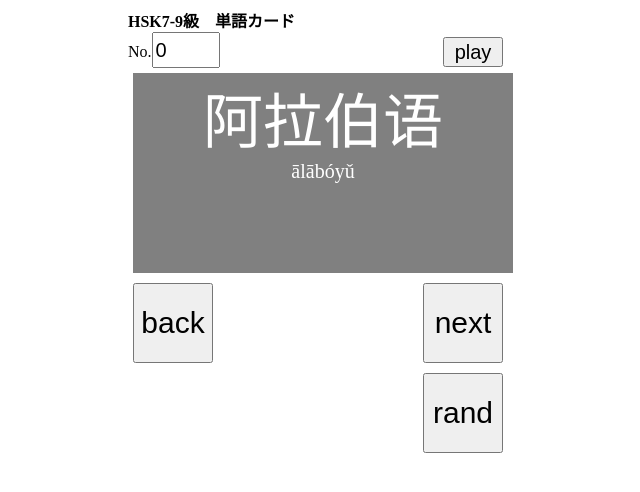
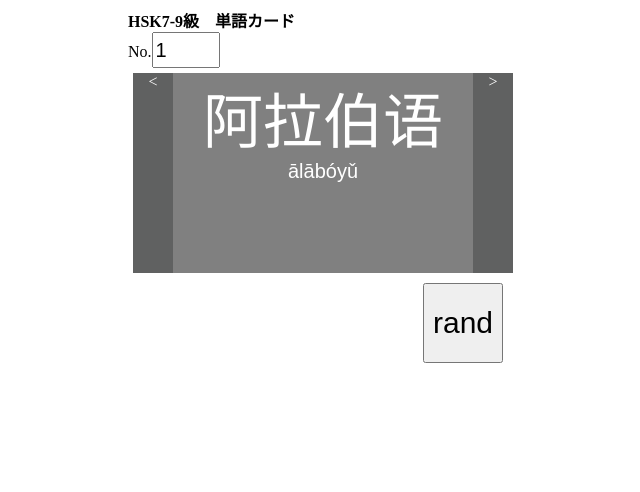
Before and after one commit to gitakichi/HSK_gaoji_word, a plain HTML site: page docs/index.html in a window 1280 px wide. Shown: the whole page, without its empty margins (322-962 px from the left). Drawn offline with Linux system fonts and the light colour scheme.

Commit message:
カードと重ねたボタンを追加

```diff
--- a/docs/index.html
+++ b/docs/index.html
@@ -16,10 +16,25 @@ h1{
 #card{
     width: 100%;
     height: 200px;
-    text-align: center;
     user-select: none;
     margin:5px;
     position:relative;
+    font-family: 'SimSun';
+}
+#word_zh{
+    font-size: 60px;
+    text-align: center;
+    font-family: 'SimSun';
+}
+#word_ja{
+    font-size: 20px;
+    text-align: center;
+    font-family: 'Arial';
+}
+#pinyin_area{
+    font-size: 20px;
+    font-family: 'Arial';
+    text-align: center;
 }
 .btn{
     width : 80px;
@@ -38,17 +53,23 @@ h1{
     height:30px;
     font-size:20px;
 }
-/*
-#cover-btn{
-    width :50px;
+#cover-next{
+    width :40px;
     height:200px;
     position: absolute;
     right:0;
     top:0;
+    text-align: center;
+    background-color:rgba(20,23,26,0.3);
 }
-*/
-#pinyin_area{
-    font-size: 20px;
+#cover-back{
+    width :40px;
+    height:200px;
+    position: absolute;
+    left:0;
+    top:0;
+    text-align: center;
+    background-color:rgba(20,23,26,0.3);
 }
 /*
 @media screen and (max-width:480px) {
@@ -71,19 +92,22 @@ h1{
             <!--<button onclick="jump();">jump</button>-->
             <!--<input type="submit" class="sbtn" value="jump"></input>-->
         </form>
-        <button class="sbtn" onclick="play_func();" style="float: right">play</button>
+        <!--<button class="sbtn" onclick="play_func();" style="float: right">play</button>-->
     </div>
 
         <div id="card" onclick="change_layer();">
-            <div id="word"></div>
+            <div id="word_zh"></div>
+            <div id="word_ja"></div>
             <div id="pinyin_area"></div>
-            <!--<div id="cover-btn" onclick="next_card()"></div>-->
+            <div id="cover-back" onclick="back_card(event)"><</div>
+            <div id="cover-next" onclick="next_card(event)">></div>
+            <!--stopprogressっていうのを使うと重なった要素で最初に検知したイベントだけ実行できるとか-->
         </div>
 
-        <div>
-        <button class="btn" onclick="back_card()">back</button>
-        <button class="btn" onclick="next_card()" style="float: right">next</button>
-        </div>
+        <!--<div>
+        <button class="btn" onclick="back_card(event)">back</button>
+        <button class="btn" onclick="next_card(event)" style="float: right">next</button>
+        </div>-->
         <div>
         <button class="btn" onclick="rand_card()" style="float: right">rand</button>
         </div>
@@ -125,7 +149,8 @@ function rand_card(){
     i = Math.floor(Math.random() * word.length)
     view_zh();
 }
-function next_card(){
+function next_card(e){
+    e.stopPropagation();
     if(i < word.length){
         i++;
     }
@@ -134,7 +159,8 @@ function next_card(){
     }
     view_zh();
 }
-function back_card(){
+function back_card(e){
+    e.stopPropagation();
     if(i > 0){
         i--;
     }
@@ -156,8 +182,8 @@ function change_layer(){
 function jump(){
     //console.log("detect jump");
     var jump_num = document.getElementById("num").value;
-    if(jump_num < word.length && jump_num >= 0){
-        i = jump_num;
+    if(jump_num <= word.length && jump_num > 0){
+        i = jump_num - 1;//配列は0から
         view_zh();
     }
 }
@@ -165,12 +191,15 @@ function jump(){
 function view_zh(){
     layer = 0;
     element = document.getElementById("num");
-    element.value = i;
-    element = document.getElementById("word");
+    element.value = i + 1;//表示は1から
+    element = document.getElementById("word_zh");
     element.innerHTML = word[i].zh;
-    element.style.fontSize = "60px";
+    element.style.display = "block";
     element = document.getElementById("pinyin_area");
     element.innerHTML = word[i].pinyin;
+    element.style.display = "block";
+    element = document.getElementById("word_ja");
+    element.style.display = "none";
     //reset design
     element = document.getElementById("card");
     element.style.background = "gray";
@@ -180,12 +209,14 @@ function view_zh(){
 function view_ja(){
     layer = 1;
     element = document.getElementById("num");
-    element.value = i;
-    element = document.getElementById("word");
+    element.value = i + 1;//表示は1から
+    element = document.getElementById("word_ja");
     element.innerHTML = "日訳：" + word[i].ja;
-    element.style.fontSize = "20px";
+    element.style.display = "block";
     element = document.getElementById("pinyin_area");
-    element.innerHTML = "";
+    element.style.display = "none";
+    element = document.getElementById("word_zh");
+    element.style.display = "none";
     //reset design
     element = document.getElementById("card");
     element.style.background = "olive";
```
